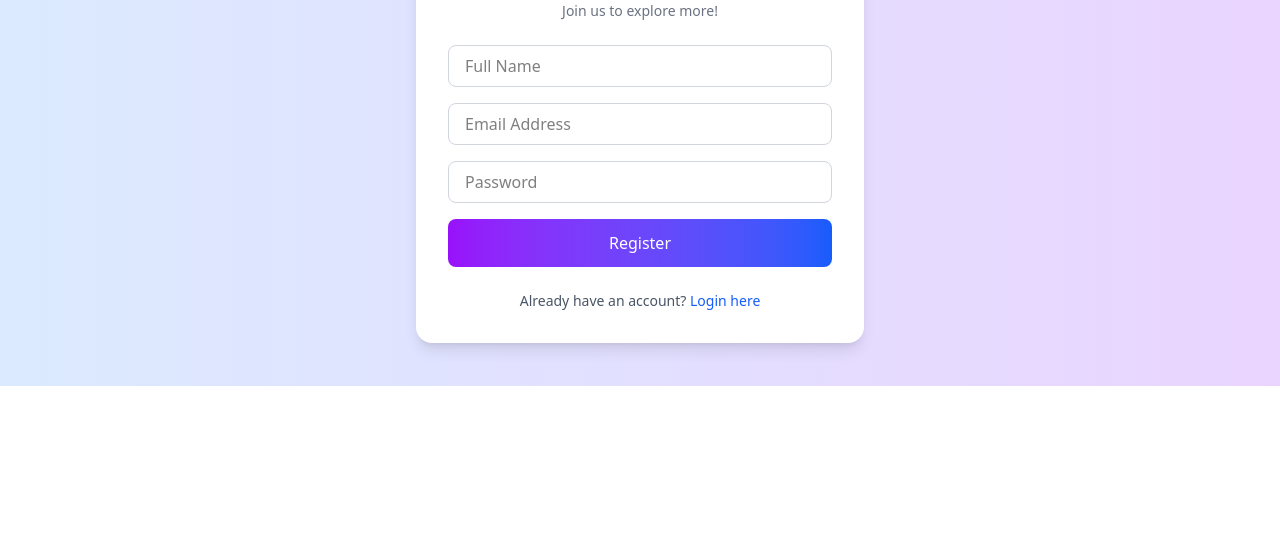
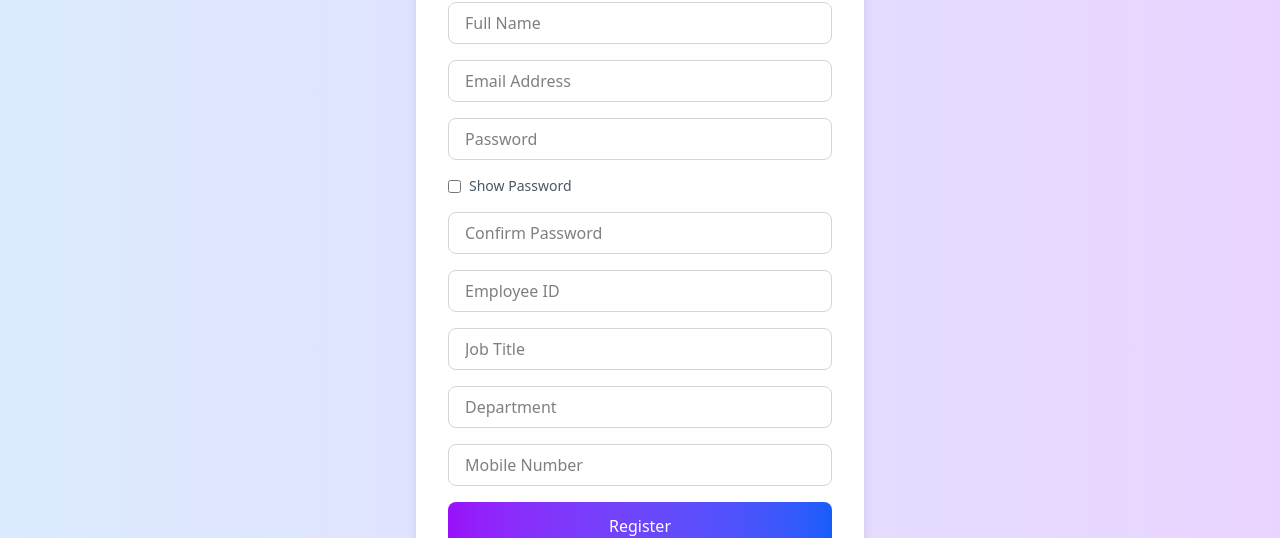
Before and after one commit to kmadhuraj/Authentication_System_React, a React (Vite) app in the folder authentication_system_react/: page /register in a window 1280 px wide. Shown: the part 414-952 px from the top of the page. Before the commit the page ends 800 px from the top, so only its background shows below. Built offline with nearby package versions, Linux system fonts and the light colour scheme.

Commit message:
registering user and login functionality is improved

```diff
--- a/authentication_system_react/src/pages/Register.jsx
+++ b/authentication_system_react/src/pages/Register.jsx
@@ -4,49 +4,197 @@ import { register } from "../services/api";
 import { toast } from "react-toastify";
 
 export default function Register() {
-  const [form, setForm] = useState({ fullname: "", email: "", password: "" });
+  const [form, setForm] = useState({
+    fullname: "",
+    email: "",
+    password: "",
+    confirmPassword: "",
+    employeeId: "",
+    jobTitle: "",
+    department: "",
+    phoneNumber: "",
+  });
   const [message, setMessage] = useState("");
   const [error, setError] = useState("");
   const navigate = useNavigate();
+  const [showPassword, setShowPassword] = useState(false);
 
   const handleChange = (e) => {
     setForm({ ...form, [e.target.name]: e.target.value });
   };
 
   //validation form
+  // const validateForm = () => {
+  //   if (!form.fullname) {
+  //     toast.error("Full name is required");
+  //     setForm((prev) => ({ ...prev, fullname: "" }));
+
+  //     return false;
+  //   }
+
+  //   if (!form.email) {
+  //     toast.error("Email is required");
+  //     setForm((prev) => ({ ...prev, email: "" }));
+
+  //     return false;
+  //   } else if (!/\S+@\S+\.\S+/.test(form.email)) {
+  //     toast.error("Enter a valid email");
+  //     setForm((prev) => ({ ...prev, email: "" }));
+
+  //     return false;
+  //   }
+
+  //   if (!form.password) {
+  //     toast.error("Password is required");
+  //     setForm((prev) => ({ ...prev, password: "" }));
+  //     return false;
+  //   } else if (form.password.length < 6) {
+  //     toast.error("Password must be at least 6 characters");
+  //     setForm((prev) => ({ ...prev, password: "" }));
+  //     return false;
+  //   } else if (!/[A-Z]/.test(form.password)) {
+  //     toast.error("Password must contain at least one uppercase letter");
+  //     setForm((prev)=>({...prev, password:""}))
+  //     return false;
+  //   } else if (!/[!@#$%^&*(),.?":{}|<>]/.test(form.password)) {
+  //     toast.error(
+  //       "Password must contain at least one special character (e.g., !@#$%^&*(),.?)"
+  //     );
+  //     setForm((prev) => ({ ...prev, password: "" }));
+  //     return false;
+  //   }
+
+  //   if (!form.confirmPassword) {
+  //     toast.error("Confirm Password is required");
+  //     setForm((prev) => ({ ...prev, confirmPassword: "" }));
+  //     return false;
+  //   } else if (form.password !== form.confirmPassword) {
+  //     toast.error("Passwords do not match");
+  //     setForm((prev) => ({ ...prev, confirmPassword: "" }));
+  //     return false;
+  //   }
+
+  //   if (!form.employeeId.trim()) {
+  //     toast.error("Employee ID is required");
+  //     setForm((prev) => ({ ...prev, employeeId: "" }));
+  //     return false;
+  //   }
+
+  //   if (!form.jobTitle.trim()) {
+  //     toast.error("Job Title is required");
+  //     setForm((prev) => ({ ...prev, jobTitle: "" }));
+  //     return false;
+  //   }
+
+  //   if (!form.department.trim()) {
+  //     toast.error("Department is required");
+  //     setForm((prev) => ({ ...prev, department: "" }));
+  //     return false;
+  //   }
+
+  //   if (!form.phoneNumber.trim()) {
+  //     toast.error("Mobile number is required");
+  //     setForm((prev) => ({ ...prev, phoneNumber: "" }));
+  //     return false;
+  //   } else if (!/^\d{10}$/.test(form.phoneNumber)) {
+  //     toast.error("Mobile number must be 10 digits");
+  //     setForm((prev) => ({ ...prev, phoneNumber: "" }));
+  //     return false;
+  //   }
+
+  //   return true;
+  // };
+
   const validateForm = () => {
-    if (!form.fullname) {
+    const {
+      fullname,
+      email,
+      password,
+      confirmPassword,
+      employeeId,
+      jobTitle,
+      department,
+      phoneNumber,
+    } = form;
+
+    if (!fullname.trim()) {
       toast.error("Full name is required");
       return false;
     }
 
-    if (!form.email) {
+    if (!email.trim()) {
       toast.error("Email is required");
       return false;
-    } else if (!/\S+@\S+\.\S+/.test(form.email)) {
+    }
+
+    const emailRegex = /\S+@\S+\.\S+/;
+    if (!emailRegex.test(email)) {
       toast.error("Enter a valid email");
       return false;
     }
 
-    if (!form.password) {
+    if (!password) {
       toast.error("Password is required");
       return false;
-    } else if (form.password.length < 6) {
+    }
+
+    if (password.length < 6) {
       toast.error("Password must be at least 6 characters");
       return false;
-    } else if (!/[A-Z]/.test(form.password)) {
+    }
+
+    if (!/[A-Z]/.test(password)) {
       toast.error("Password must contain at least one uppercase letter");
       return false;
-    } else if (!/[!@#$%^&*(),.?":{}|<>]/.test(form.password)) {
-      toast.error(
-        "Password must contain at least one special character (e.g., !@#$%^&*(),.?)"
-      );
+    }
+
+    if (!/[!@#$%^&*(),.?":{}|<>]/.test(password)) {
+      toast.error("Password must contain at least one special character");
+      return false;
+    }
+
+    if (!confirmPassword) {
+      toast.error("Confirm Password is required");
+      return false;
+    }
+    console.log(password+"password");
+    console.log(confirmPassword+"confirm password");
+
+    if (password !== confirmPassword) {
+      toast.error("Passwords do not match");
+      return false;
+    }
+
+    if (!employeeId.trim()) {
+      toast.error("Employee ID is required");
+      return false;
+    }
+
+    if (!jobTitle.trim()) {
+      toast.error("Job Title is required");
+      return false;
+    }
+
+    if (!department.trim()) {
+      toast.error("Department is required");
+      return false;
+    }
+
+    if (!phoneNumber.trim()) {
+      toast.error("Mobile number is required");
+      return false;
+    }
+
+    const phoneRegex = /^\d{10}$/;
+    if (!phoneRegex.test(phoneNumber)) {
+      toast.error("Mobile number must be 10 digits");
       return false;
     }
 
     return true;
   };
 
+  console.log(form);
   const handleSubmit = async (e) => {
     e.preventDefault();
     // setMessage("");
@@ -60,12 +208,29 @@ export default function Register() {
       setTimeout(() => navigate("/login"), 1500);
     } catch (err) {
       const errorMsg = err.response?.data?.message;
-      toast.error(
-        "Invalid input. Please check your email or password." + errorMsg
-      );
+      if (errorMsg?.includes("email")) {
+        toast.error("Email already exists. Please use a different one.");
+      } else if (errorMsg?.includes("employeeId")) {
+        toast.error("Employee ID already exists. Please use a different one.");
+      } else {
+        toast.error(
+          "Invalid input. Please check your email or password." + errorMsg
+        );
+      }
+
+      setForm({
+        fullname: "",
+        email: "",
+        password: "",
+        confirmPassword: "",
+        employeeId: "",
+        jobTitle: "",
+        department: "",
+        phoneNumber: "",
+      });
     }
   };
-// work with registwer user
+  // work with registwer user
   return (
     <div className="min-h-screen flex items-center justify-center bg-gradient-to-r from-blue-100 to-purple-200">
       <div className="w-full max-w-md p-8 bg-white rounded-2xl shadow-lg">
@@ -111,7 +276,7 @@ export default function Register() {
             className="w-full px-4 py-2 border border-gray-300 rounded-lg focus:ring-2 focus:ring-blue-400 focus:outline-none"
             required
           />
-          <input
+          {/* <input
             type="password"
             name="password"
             placeholder="Password"
@@ -119,7 +284,80 @@ export default function Register() {
             onChange={handleChange}
             className="w-full px-4 py-2 border border-gray-300 rounded-lg focus:ring-2 focus:ring-blue-400 focus:outline-none"
             required
+          /> */}
+          <div className="relative w-full">
+            <input
+              type={showPassword ? "text" : "password"}
+              name="password"
+              placeholder="Password"
+              value={form.password}
+              onChange={handleChange}
+              className="w-full px-4 py-2 pr-10 border border-gray-300 rounded-lg focus:ring-2 focus:ring-blue-400 focus:outline-none"
+              required
+            />
+            {/* <button
+              type="button"
+              onClick={() => setShowPassword(!showPassword)}
+              className="absolute top-1/2 right-3 transform -translate-y-1/2 text-gray-500 focus:outline-none"
+            >
+              {showPassword ? "Disable" : "Show Password"}
+            </button> */}
+          </div>
+          <label className="flex items-center mt-2 space-x-2 text-sm text-gray-600">
+            <input
+              type="checkbox"
+              checked={showPassword}
+              onChange={() => setShowPassword(!showPassword)}
+              className="form-checkbox"
+            />
+            <span>Show Password</span>
+          </label>
+          <input
+            type="password"
+            name="confirmPassword"
+            placeholder="Confirm Password"
+            value={form.confirmPassword}
+            onChange={handleChange}
+            className="w-full px-4 py-2 border border-gray-300 rounded-lg focus:ring-2 focus:ring-blue-400 focus:outline-none"
+            required
           />
+          <input
+            type="text"
+            name="employeeId"
+            placeholder="Employee ID"
+            value={form.employeeId}
+            onChange={handleChange}
+            className="w-full px-4 py-2 border border-gray-300 rounded-lg focus:ring-2 focus:ring-blue-400 focus:outline-none"
+            required
+          />
+          <input
+            type="text"
+            name="jobTitle"
+            placeholder="Job Title"
+            value={form.jobTitle}
+            onChange={handleChange}
+            className="w-full px-4 py-2 border border-gray-300 rounded-lg focus:ring-2 focus:ring-blue-400 focus:outline-none"
+            required
+          />
+          <input
+            type="text"
+            name="department"
+            placeholder="Department"
+            value={form.department}
+            onChange={handleChange}
+            className="w-full px-4 py-2 border border-gray-300 rounded-lg focus:ring-2 focus:ring-blue-400 focus:outline-none"
+            required
+          />
+          <input
+            type="number"
+            name="phoneNumber"
+            placeholder="Mobile Number"
+            value={form.phoneNumber}
+            onChange={handleChange}
+            className="w-full px-4 py-2 border border-gray-300 rounded-lg focus:ring-2 focus:ring-blue-400 focus:outline-none"
+            required
+          />
+
           <button
             type="submit"
             className="w-full bg-gradient-to-r from-purple-600 to-blue-600 text-white py-3 px-4 rounded-lg font-medium transition-all duration-200 ease-in-out hover:opacity-90 focus:ring-2 focus:ring-purple-500 focus:ring-offset-2 disabled:opacity-50 disabled:cursor-not-allowed"
```
